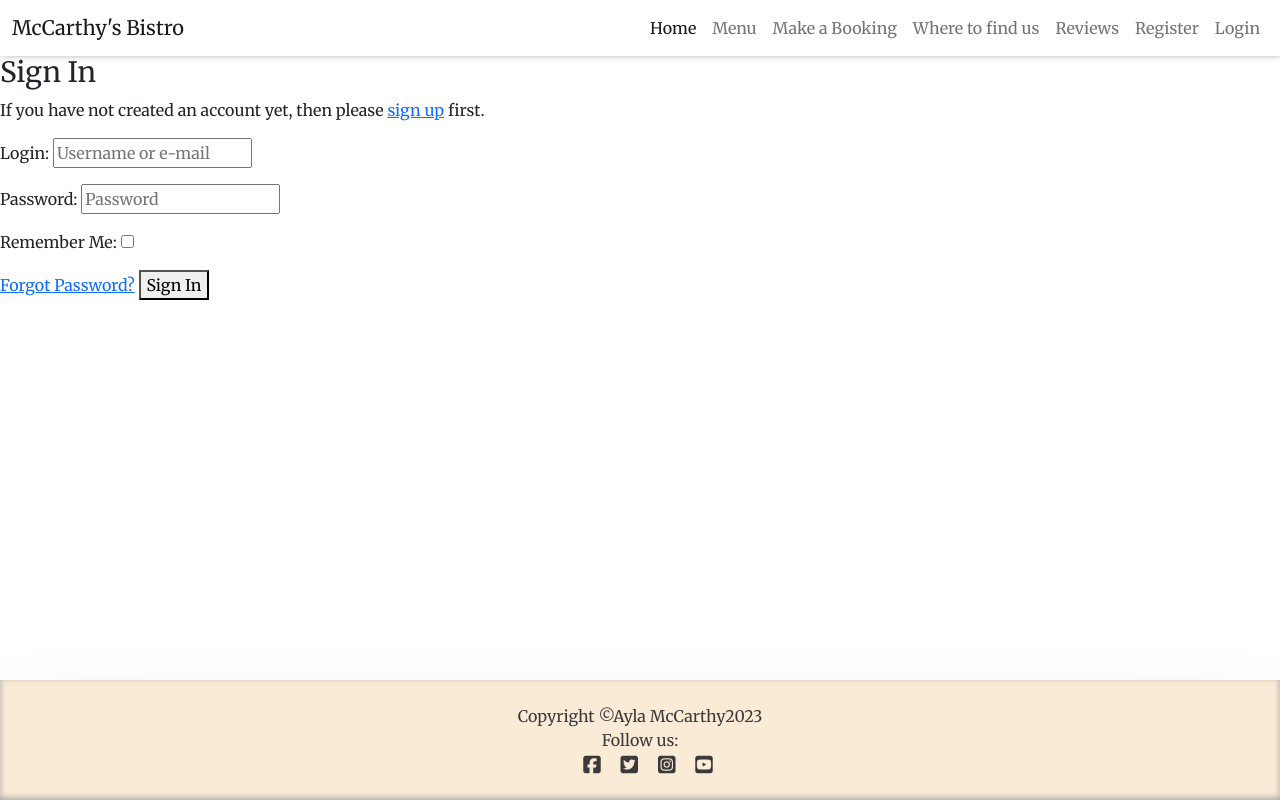
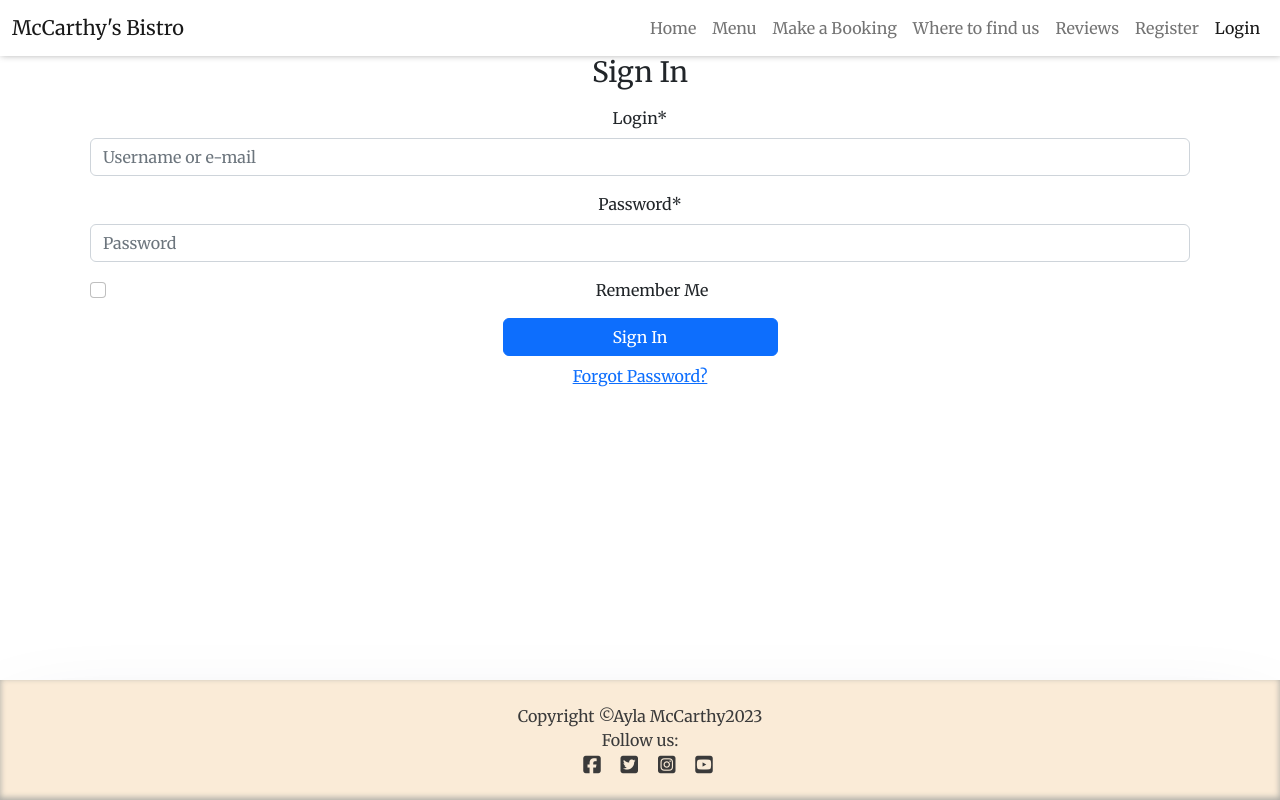
Before and after one commit to Aylamccarthy/mccarthys-bistro-restaurant-booking-system, a Django app: page /accounts/login/ in a window 1280 px wide. Run offline with Django 3.2, Linux system fonts and the light colour scheme; some libraries are stand-ins or nearby versions.

Commit message:
Add active class to navbar

```diff
--- a/mccarthysbistro/settings.py
+++ b/mccarthysbistro/settings.py
@@ -100,7 +100,7 @@ TEMPLATES = [
             ],
             'builtins': [
                 'crispy_forms.templatetags.crispy_forms_tags',
-                'crispy_forms.templatetags.crispy_forms_field',
+                'crispy_forms.templatetags.crispy_forms_field'
             ]
         },
     },
--- a/templates/account/base.html
+++ b/templates/account/base.html
@@ -1,43 +1 @@
-{% load i18n %}
-<!DOCTYPE html>
-<html>
-  <head>
-    <meta http-equiv="X-UA-Compatible" content="IE=edge">
-    <meta name="viewport" content="width=device-width, initial-scale=1.0">
-    <title>{% block head_title %}{% endblock %}</title>
-    {% block extra_head %}
-    {% endblock %}
-  </head>
-  <body>
-    {% block body %}
-
-    {% if messages %}
-    <div>
-      <strong>{% trans "Messages:" %}</strong>
-      <ul>
-        {% for message in messages %}
-        <li>{{message}}</li>
-        {% endfor %}
-      </ul>
-    </div>
-    {% endif %}
-
-    <div>
-      <strong>{% trans "Menu:" %}</strong>
-      <ul>
-        {% if user.is_authenticated %}
-        <li><a href="{% url 'account_email' %}">{% trans "Change E-mail" %}</a></li>
-        <li><a href="{% url 'account_logout' %}">{% trans "Sign Out" %}</a></li>
-        {% else %}
-        <li><a href="{% url 'account_login' %}">{% trans "Sign In" %}</a></li>
-        <li><a href="{% url 'account_signup' %}">{% trans "Sign Up" %}</a></li>
-        {% endif %}
-      </ul>
-    </div>
-    {% block content %}
-    {% endblock %}
-    {% endblock %}
-    {% block extra_body %}
-    {% endblock %}
-  </body>
-</html>
+{% extends "base.html" %}
--- a/templates/account/login.html
+++ b/templates/account/login.html
@@ -1,46 +1,21 @@
-{% extends "base.html" %}
+{% extends "account/base.html" %}
 
 {% load i18n %}
-{% load account socialaccount %}
 
-{% block head_title %}{% trans "Sign In" %}{% endblock %}
+{% block title %}{% trans "Sign In" %}{% endblock %}
 
 {% block content %}
+<div class="container text-center">
+  <h3>{% trans "Sign In" %}</h3>
 
-<h3>{% trans "Sign In" %}</h3>
-
-{% get_providers as socialaccount_providers %}
-
-{% if socialaccount_providers %}
-<p>{% blocktrans with site.name as site_name %}Please sign in with one
-of your existing third party accounts. Or, <a href="{{ signup_url }}">sign up</a>
-for a {{ site_name }} account and sign in below:{% endblocktrans %}</p>
-
-<div class="socialaccount_ballot">
-
-  <ul class="socialaccount_providers">
-    {% include "socialaccount/snippets/provider_list.html" with process="login" %}
-  </ul>
-
-  <div class="login-or">{% trans 'or' %}</div>
-
+  <form class="form p-2" method="POST" action="{% url 'account_login' %}">
+    {% csrf_token %}
+    {{ form|crispy }}
+    {% if redirect_field_value %}
+    <input type="hidden" name="{{ redirect_field_name }}" value="{{ redirect_field_value }}" />
+    {% endif %}
+    <button class="btn btn-primary w-25 mb-2" type="submit">{% trans "Sign In" %}</button>
+    <a class="button secondaryAction d-block" href="{% url 'account_reset_password' %}">{% trans "Forgot Password?" %}</a>
+  </form>
 </div>
-
-{% include "socialaccount/snippets/login_extra.html" %}
-
-{% else %}
-<p>{% blocktrans %}If you have not created an account yet, then please
-<a href="{{ signup_url }}">sign up</a> first.{% endblocktrans %}</p>
-{% endif %}
-
-<form class="login" method="POST" action="{% url 'account_login' %}">
-  {% csrf_token %}
-  {{ form.as_p }}
-  {% if redirect_field_value %}
-  <input type="hidden" name="{{ redirect_field_name }}" value="{{ redirect_field_value }}" />
-  {% endif %}
-  <a class="button secondaryAction" href="{% url 'account_reset_password' %}">{% trans "Forgot Password?" %}</a>
-  <button class="primaryAction" type="submit">{% trans "Sign In" %}</button>
-</form>
-
 {% endblock %}
--- a/templates/account/logout.html
+++ b/templates/account/logout.html
@@ -2,9 +2,10 @@
 
 {% load i18n %}
 
-{% block head_title %}{% trans "Sign Out" %}{% endblock %}
+{% block title %}{% trans "Sign Out" %}{% endblock %}
 
 {% block content %}
+<div class="container text-center">
   <h1>{% trans "Sign Out" %}</h1>
 
   <p>{% trans 'Are you sure you want to sign out?' %}</p>
@@ -16,6 +17,7 @@
     {% endif %}
     <button type="submit">{% trans 'Sign Out' %}</button>
   </form>
+</div>
 
 
 {% endblock %}
--- a/templates/base.html
+++ b/templates/base.html
@@ -28,7 +28,9 @@
 
   </head>
   <body>
+    <header>
       <!-------Navigation items------->
+      {% with request.resolver_match.url_name as url_name %}
       <nav class="navbar navbar-expand-lg navbar-light bg-white">
         <div class="container-fluid">
           <a class="navbar-brand" href="{% url 'home' %}">McCarthy's Bistro</a>
@@ -44,7 +46,7 @@
             </div>
             <ul class="navbar-nav justify-content-end mobile-nav-style">
               <li class="nav-item">
-              <a class="nav-link active" aria-current="page" href="{% url 'home' %}">Home</a>
+                <a class="nav-link {% if url_name == 'home' %}active{% endif %}" aria-current="page" href="{% url 'home' %}">Home</a>
               </li>
               <li class="nav-item">
                 <a class="nav-link" href="#">Menu</a>
@@ -60,20 +62,22 @@
               </li>
               {% if user.is_authenticated %}
               <li class="nav-item">
-              <a class="nav-link" href="{% url 'account_logout' %}">Logout</a>
+                <a class="nav-link {% if url_name == 'account_logout' %}active{% endif %}"  href="{% url 'account_logout' %}">Logout</a>
               </li>
               {% else %}
               <li class="nav-item">
-              <a class="nav-link" href="{% url 'account_signup' %}">Register</a>
+                <a class="nav-link {% if url_name == 'account_signup' %}active{% endif %}"  href="{% url 'account_signup' %}">Register</a>
               </li>
               <li class="nav-item">
-              <a class="nav-link" href="{% url 'account_login' %}">Login</a>
+                <a class="nav-link {% if url_name == 'account_login' %}active{% endif %}" href="{% url 'account_login' %}">Login</a>
               </li>
               {% endif %}
             </ul>
           </div>
         </div>
       </nav>
+      {% endwith %}
+    </header>
     <main class="flex-shrink-0 main-bg">
 
       {% block content %}
```
Also changed, not shown: templates/account/signup.html (+6 -5 lines). Lines whose indentation alone changed are shown as unchanged.
